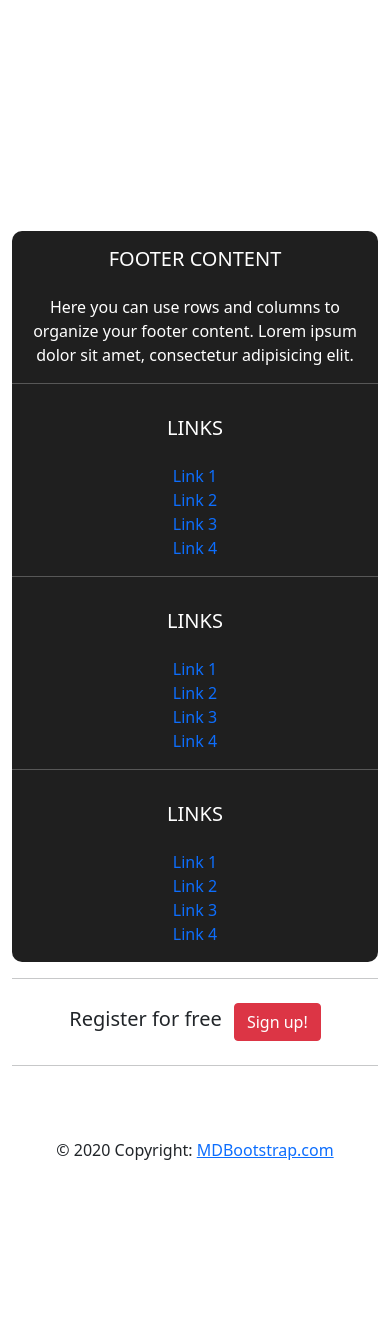
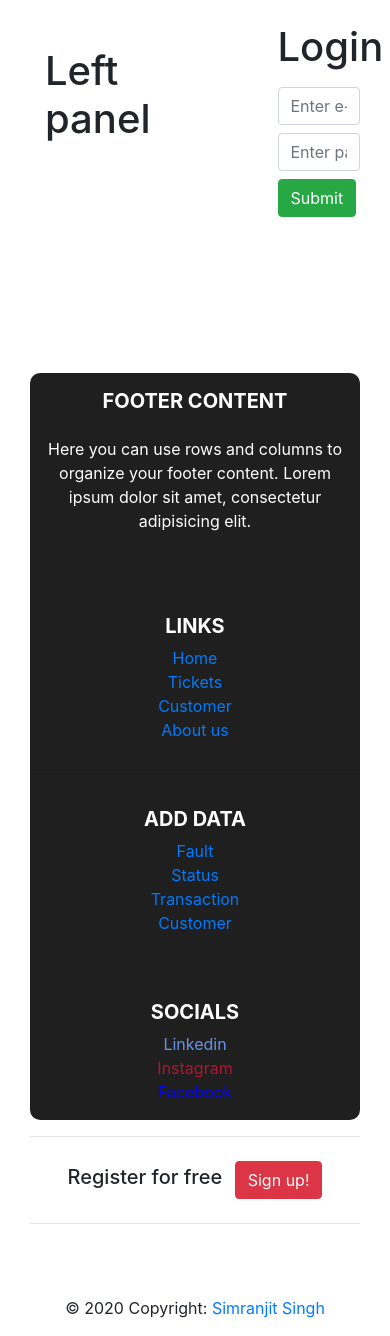
Before and after one commit to jhanceboyz/learnSQL, a Django app: page /estore/ in a window 390 px wide. Shown: the part 407-1743 px from the top of the page. Before the commit the page ends 1567 px from the top, so only its background shows below. Run offline with Django 4.2, Linux system fonts and the light colour scheme; some libraries are stand-ins or nearby versions.

Commit message:
added new design

```diff
--- a/eStore/templates/addstatus.html
+++ b/eStore/templates/addstatus.html
@@ -3,7 +3,7 @@
 
 {% block body %}
 
-<<div class="container mt-5">
+<div class="container mt-5">
     <div class="row"><h1 style="text-align: center;">Add Status</h1></div>
     <div class="row mt-5 justify-content-center">
         <div class="input-group justify-content-center"">
--- a/eStore/templates/homepage.html
+++ b/eStore/templates/homepage.html
@@ -1,5 +1,55 @@
 {% extends "layout.html" %}
 {% block body %}
-<div class="container">
+
+<!-- Carousel -->
+<div id="carouselExampleControls" class="carousel slide mt-2"
+    data-ride="carousel" style="border-radius: 10px;">
+    <div class="carousel-inner" style="border-radius: 10px;">
+        <div class="carousel-item active" style="border-radius: 10px;">
+            <img class="d-block w-100"
+                src="https://mdbcdn.b-cdn.net/img/Photos/Slides/img%20(15).webp"
+                alt="First slide">
+        </div>
+        <div class="carousel-item" style="border-radius: 10px;">
+            <img class="d-block w-100"
+                src="https://mdbcdn.b-cdn.net/img/Photos/Slides/img%20(22).webp"
+                alt="Second slide">
+        </div>
+        <div class="carousel-item" style="border-radius: 10px;">
+            <img class="d-block w-100"
+                src="https://mdbcdn.b-cdn.net/img/Photos/Slides/img%20(23).webp"
+                alt="Third slide">
+        </div>
+    </div>
+    <a class="carousel-control-prev" href="#carouselExampleControls"
+        role="button" data-slide="prev">
+        <span class="carousel-control-prev-icon" aria-hidden="true"></span>
+        <span class="sr-only">Previous</span>
+    </a>
+    <a class="carousel-control-next" href="#carouselExampleControls"
+        role="button" data-slide="next">
+        <span class="carousel-control-next-icon" aria-hidden="true"></span>
+        <span class="sr-only">Next</span>
+    </a>
 </div>
+<!-- END Carousel -->
+
+
+
+<!-- LOGIN FORM -->
+<div class="container justify-content-lg-end" style= "float: right;">
+    <div class="container w-25" style="float: left;">
+        <h1 class="mt-5">Left panel</h1>
+    </div>
+
+    <div class="container w-25 justify-content-lg-end" style= "float: right;">
+        <form action="" method="post">
+            <div class="row mt-4"><h1>Login</h1></div>
+            <div class="row mt-2"><input class="form-control" type="email" name="loginemail" placeholder="Enter e-mail" value=""></div>
+            <div class="row mt-2"><input class="form-control" type="password" name="loginpassword" placeholder="Enter password" value=""></div>
+            <div class="row mt-2"><input class="btn btn-success" type="submit" name="" value="Submit"></div>
+        </form>
+    </div>
+</div>
+<!-- END LOGIN FORM -->
 {% endblock body %}
--- a/eStore/templates/layout.html
+++ b/eStore/templates/layout.html
@@ -1,22 +1,24 @@
-<!DOCTYPE html>
+<!doctype html>
 <html lang="en">
 
 <head>
+    <!-- Required meta tags -->
+    <meta charset="utf-8">
+    <meta name="viewport" content="width=device-width, initial-scale=1,
+            shrink-to-fit=no">
 
-  <meta charset="UTF-8">
-  <meta http-equiv="X-UA-Compatible" content="IE=edge">
-  <meta name="viewport" content="width=device-width, initial-scale=1">
-  <title>eStore</title>
-  <link href="https://cdn.jsdelivr.net/npm/bootstrap@5.1.3/dist/css/bootstrap.min.css" rel="stylesheet"
-    integrity="sha384-1BmE4kWBq78iYhFldvKuhfTAU6auU8tT94WrHftjDbrCEXSU1oBoqyl2QvZ6jIW3" crossorigin="anonymous">
-  {% block head %}
+    <!-- Bootstrap CSS -->
+    <link rel="stylesheet" href="https://maxcdn.bootstrapcdn.com/bootstrap/4.0.0/css/bootstrap.min.css"
+        integrity="sha384-Gn5384xqQ1aoWXA+058RXPxPg6fy4IWvTNh0E263XmFcJlSAwiGgFAW/dAiS6JXm" crossorigin="anonymous">
 
-  {% endblock head %}
+    <title>Hello, world!</title>
 </head>
 
 <body>
+    <div class="container">
+
         <!-- HEADER -->
-  <div class="container">
+        <div class="">
             <div class="row">
                 <div class="col">Ph no :- +1(647)-(502)-8050</div>
                 <div class="col" style="text-align: right;">Myworksection@gmail.com</div>
@@ -24,85 +26,59 @@
         </div>
         <!-- END HEADER -->
 
-  <!-- CAROUSEL -->
-  <div class="container" style="border-radius: 10px;">
+        <!-- NAVBAR -->
+        <nav class="navbar navbar-expand-lg navbar-dark" style="border-radius: 10px; background-color: rgba(0, 0, 0, 0.877);">
+            <a class="navbar-brand" href="#">mBENA</a>
+            <button class="navbar-toggler" type="button" data-toggle="collapse" data-target="#navbarSupportedContent"
+                aria-controls="navbarSupportedContent" aria-expanded="false" aria-label="Toggle navigation">
+                <span class="navbar-toggler-icon"></span>
+            </button>
 
-    <div class="row">
-      <nav class="navbar navbar-expand-lg navbar-dark bg-dark" style="border-radius: 8px;">
-        <div class="col-7">
-          <a class="navbar-brand" href="{% url 'homepage' %}">mBENA</a>
-        </div>
-        <div class="col">
+            <div class="collapse navbar-collapse" id="navbarSupportedContent">
                 <ul class="navbar-nav mr-auto">
+                    <li class="nav-item active">
+                        <a class="nav-link" href="{% url 'homepage' %}">Home</a>
+                    </li>
                     <li class="nav-item dropdown">
-              <a class="nav-link dropdown-toggle" href="" id="navbarScrollingDropdown" role="button"
-                data-bs-toggle="dropdown" aria-expanded="false">
+                        <a class="nav-link dropdown-toggle" href="#" id="navbarDropdown" role="button"
+                            data-toggle="dropdown" aria-haspopup="true" aria-expanded="false">
                             Tickets
                         </a>
-              <ul class="dropdown-menu" aria-labelledby="navbarScrollingDropdown">
-                <li><a class="dropdown-item" href="{% url 'maketicket' %}">Add
-                    Ticket</a></li>
-                <li><a class="dropdown-item" href="{% url 'tickets' %}">Search
-                    Ticket</a></li>
-              </ul>
+                        <div class="dropdown-menu" aria-labelledby="navbarDropdown">
+                            <a class="dropdown-item" href="{% url 'maketicket' %}">Add Ticket</a>
+                            <a class="dropdown-item" href="{% url 'tickets' %}">Search Ticket</a>
+                        </div>
                     </li>
                     <li class="nav-item dropdown">
-              <a class="nav-link dropdown-toggle" href="#" id="navbarScrollingDropdown" role="button"
-                data-bs-toggle="dropdown" aria-expanded="false">
+                        <a class="nav-link dropdown-toggle" href="#" id="navbarDropdown" role="button"
+                            data-toggle="dropdown" aria-haspopup="true" aria-expanded="false">
                             Customer
                         </a>
-              <ul class="dropdown-menu" aria-labelledby="navbarScrollingDropdown">
-                <li><a class="dropdown-item" href="{% url 'addcustomer' %}">Add
-                    Customer</a></li>
-                <li><a class="dropdown-item" href="{% url 'searchcustomer'
-                      %}">Search Customer</a></li>
-              </ul>
+                        <div class="dropdown-menu" aria-labelledby="navbarDropdown">
+                            <a class="dropdown-item" href="{% url 'addcustomer' %}">Add Customer</a>
+                            <a class="dropdown-item" href="{% url 'searchcustomer' %}">Search Customer</a>
+                        </div>
                     </li>
                     <li class="nav-item">
-              <a class="nav-link" href="{% url 'about' %}">About us</a>
-            </li>
-            <li class="nav-item">
-              <a class="nav-link" href="#">____________</a>
-            </li>
-            <li class="nav-item">
-              <a class="nav-link" href="http://www.linkedin.com/in/simranjit-singh-a73350175">Linkedin</a>
+                        <a class="nav-link" href="#">About us</a>
                     </li>
                 </ul>
+                <form class="form-inline my-2 my-lg-0">
+                    <input class="form-control mr-sm-2" type="search" placeholder="Search" aria-label="Search">
+                    <button class="btn btn-outline-success my-2 my-sm-0" type="submit">Search</button>
+                </form>
             </div>
         </nav>
-    </div>
+        <!-- END NAVBAR -->
 
-  </div>
-  <!-- END CAROUSEL -->
+        {% block body %}
 
 
-
-
-
-
-
-
-
-
-
-
-
-
-
-
-  {% block body %}
 
         {% endblock body %}
 
 
-
-
-
-
-
-
-
-  <!-- Footer -->
+        <!-- FOOTER -->
         <div class="container sticky-bottom" style="margin-top: 350px;">
             <footer class="page-footer font-small stylish-color-dark pt-4">
 
@@ -113,7 +89,7 @@
                     <div class="row" style="background-color: rgba(0, 0, 0, 0.877);
                     text-decoration-color: white; color: white; border-radius: 10px;">
                         <!-- Grid column -->
-          <div class="col-md-4 mx-auto">
+                        <div class="col-md-4 mx-auto mb-3">
 
                             <!-- Content -->
                             <h5 class="font-weight-bold text-uppercase mt-3 mb-4">Footer
@@ -132,19 +108,19 @@
                         <div class="col-md-2 mx-auto">
 
                             <!-- Links -->
-            <h5 class="font-weight-bold text-uppercase mt-3 mb-4">Links</h5>
+                            <h5 class="font-weight-bold text-uppercase mt-3 mb-2">Links</h5>
                             <ul class="list-unstyled">
                                 <li>
-                <a href="#!" style="text-decoration: none;">Link 1</a>
+                                    <a href="{% url 'homepage' %}" style="text-decoration: none;">Home</a>
                                 </li>
                                 <li>
-                <a href="#!" style="text-decoration: none;">Link 2</a>
+                                    <a href="{% url 'tickets' %}" style="text-decoration: none;">Tickets</a>
                                 </li>
                                 <li>
-                <a href="#!" style="text-decoration: none;">Link 3</a>
+                                    <a href="{% url 'searchcustomer' %}" style="text-decoration: none;">Customer</a>
                                 </li>
                                 <li>
-                <a href="#!" style="text-decoration: none;">Link 4</a>
+                                    <a href="" style="text-decoration: none;">About us</a>
                                 </li>
                             </ul>
 
@@ -157,19 +133,19 @@
                         <div class="col-md-2 mx-auto">
 
                             <!-- Links -->
-            <h5 class="font-weight-bold text-uppercase mt-3 mb-4">Links</h5>
+                            <h5 class="font-weight-bold text-uppercase mt-3 mb-2">Add Data</h5>
                             <ul class="list-unstyled">
                                 <li>
-                <a href="#!" style="text-decoration: none;">Link 1</a>
+                                    <a href="{% url 'addfault' %}" style="text-decoration: none;">Fault</a>
                                 </li>
                                 <li>
-                <a href="#!" style="text-decoration: none;">Link 2</a>
+                                    <a href="{% url 'addstatus' %}" style="text-decoration: none;">Status</a>
                                 </li>
                                 <li>
-                <a href="#!" style="text-decoration: none;">Link 3</a>
+                                    <a href="#!" style="text-decoration: none;">Transaction</a>
                                 </li>
                                 <li>
-                <a href="#!" style="text-decoration: none;">Link 4</a>
+                                    <a href="{% url 'addcustomer' %}" style="text-decoration: none;">Customer</a>
                                 </li>
                             </ul>
 
@@ -182,19 +158,19 @@
                         <div class="col-md-2 mx-auto">
 
                             <!-- Links -->
-            <h5 class="font-weight-bold text-uppercase mt-3 mb-4">Links</h5>
+                            <h5 class="font-weight-bold text-uppercase mt-3 mb-2">Socials</h5>
                             <ul class="list-unstyled">
                                 <li>
-                <a href="#!" style="text-decoration: none;">Link 1</a>
+                                    <a href="#!" style="text-decoration: none; color: cornflowerblue;">Linkedin</a>
                                 </li>
                                 <li>
-                <a href="#!" style="text-decoration: none;">Link 2</a>
+                                    <a href="#!" style="text-decoration: none; color: rgb(182, 18, 51);">Instagram</a>
                                 </li>
                                 <li>
-                <a href="#!" style="text-decoration: none;">Link 3</a>
+                                    <a href="#!" style="text-decoration: none; color: blue;">Facebook</a>
                                 </li>
                                 <li>
-                <a href="#!" style="text-decoration: none;">Link 4</a>
+                                    <a href="#!" style="text-decoration: none;"></a>
                                 </li>
                             </ul>
 
@@ -254,17 +230,35 @@
 
                 <!-- Copyright -->
                 <div class="footer-copyright text-center py-3">© 2020 Copyright:
-        <a href="https://mdbootstrap.com/"> MDBootstrap.com</a>
+                    <a href="https://mdbootstrap.com/"> Simranjit Singh</a>
                 </div>
                 <!-- Copyright -->
 
             </footer>
         </div>
-  <!-- Footer -->
-  <script src="https://cdn.jsdelivr.net/npm/bootstrap@5.1.3/dist/js/bootstrap.bundle.min.js"
-    integrity="sha384-ka7Sk0Gln4gmtz2MlQnikT1wXgYsOg+OMhuP+IlRH9sENBO0LRn5q+8nbTov4+1p" crossorigin="anonymous">
+        <!-- END FOOTER -->
+
+    </div>
+
+
+
+
+
+
+
+
+
+    <!-- Optional JavaScript -->
+    <!-- jQuery first, then Popper.js, then Bootstrap JS -->
+    <script src="https://code.jquery.com/jquery-3.2.1.slim.min.js"
+        integrity="sha384-KJ3o2DKtIkvYIK3UENzmM7KCkRr/rE9/Qpg6aAZGJwFDMVNA/GpGFF93hXpG5KkN" crossorigin="anonymous">
     </script>
-
+    <script src="https://cdnjs.cloudflare.com/ajax/libs/popper.js/1.12.9/umd/popper.min.js"
+        integrity="sha384-ApNbgh9B+Y1QKtv3Rn7W3mgPxhU9K/ScQsAP7hUibX39j7fakFPskvXusvfa0b4Q" crossorigin="anonymous">
+    </script>
+    <script src="https://maxcdn.bootstrapcdn.com/bootstrap/4.0.0/js/bootstrap.min.js"
+        integrity="sha384-JZR6Spejh4U02d8jOt6vLEHfe/JQGiRRSQQxSfFWpi1MquVdAyjUar5+76PVCmYl" crossorigin="anonymous">
+    </script>
 </body>
 
 </html>
--- a/eStore/templates/tickets.html
+++ b/eStore/templates/tickets.html
@@ -35,7 +35,7 @@
         <td>{{ticket.device}}</td>
         <td>{{ticket.date}}</td>
         <td>{{ticket.time}}</td>
-        <td style="color: rgb(63, 212, 63);">{{ticket.status}}</td>
+        <td style="color: rgba(13, 133, 13, 0.904);"><b>{{ticket.status}}</b></td>
 
       </tr>
       {% endfor %}
```
Also changed, not shown: eStore/templates/about.html (+14 -21 lines). Lines whose indentation alone changed are shown as unchanged.
